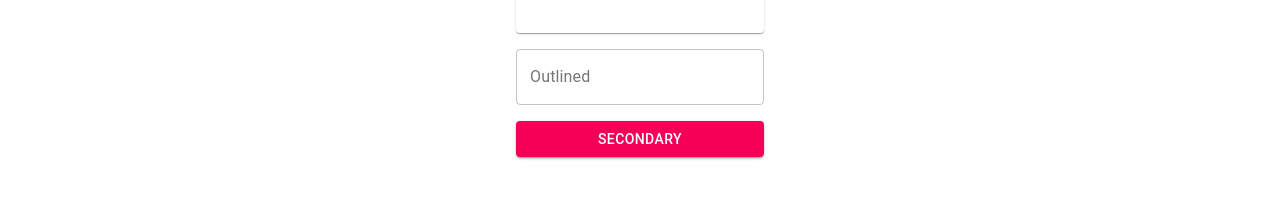
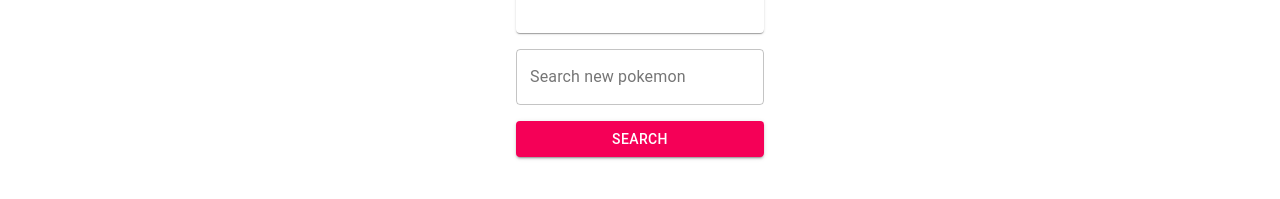
Before and after one commit to estefaneluz/design-system-bibliotecas, a React (Create React App) app in the folder classe-01/: page / in a window 1280 px wide. Shown: the part 407-606 px from the top of the page. Built offline with nearby package versions, Linux system fonts and the light colour scheme; the HTML template or start-up script is replaced by a standard one.

Commit message:
alterando label e texto do botao

```diff
--- a/classe-01/src/components/Search/index.js
+++ b/classe-01/src/components/Search/index.js
@@ -8,9 +8,9 @@
 
   return (
     <form className={classes.root} noValidate autoComplete="off">
-      <TextField id="outlined-basic" label="Outlined" variant="outlined" />
+      <TextField id="outlined-basic" label="Search new pokemon" variant="outlined" />
       <Button variant="contained" color="secondary">
-        Secondary
+        SEARCH
       </Button>
     </form>
 
```
